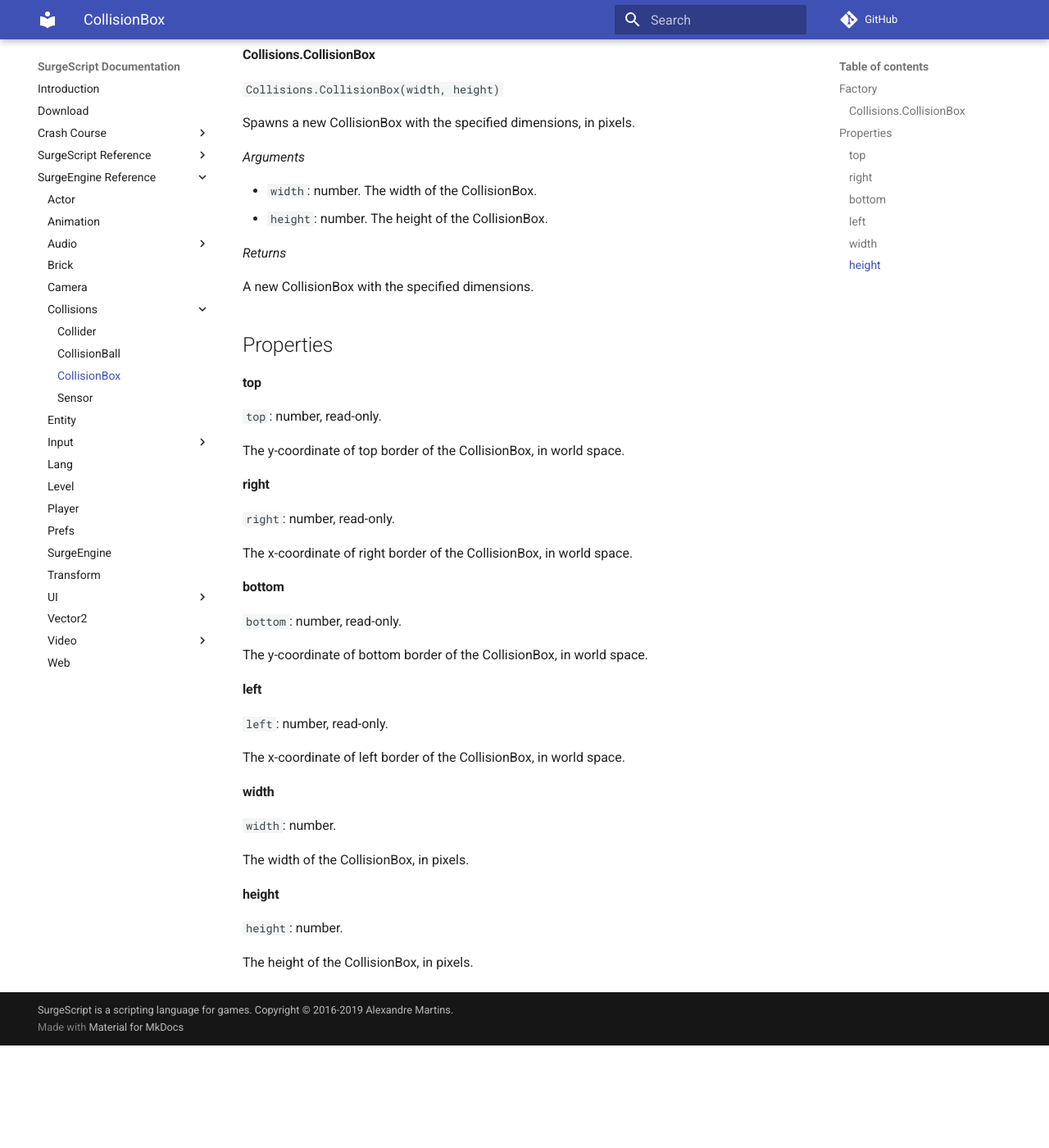
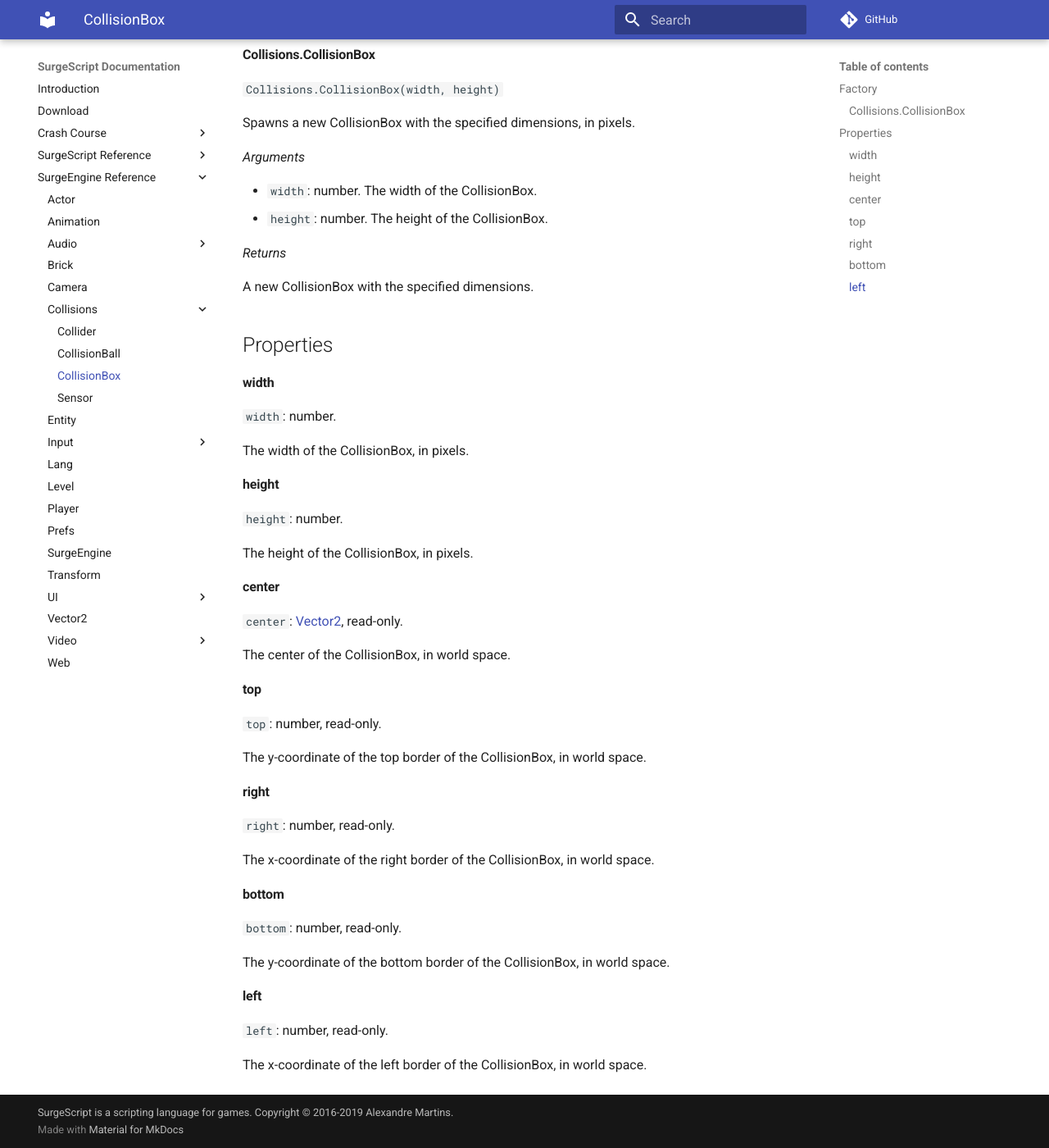
Before and after one commit to alemart/surgescript, an MkDocs documentation site: the page built from docs/engine/collisionbox.md, in a window 1280 px wide and 1400 px high, scrolled down 689 px. Shown: the whole window at 82% size. Built offline with MkDocs 1.6.1 and Material for MkDocs 9.7.7, drawn with Linux system fonts in a browser that asks for light colours; comment, search, counter and statistics services are not loaded; before the commit the page ends 1964 px from its top, so only the background shows below that; some of the changed lines change nothing that is shown.

Commit message:
Documented property: CollisionBox.center

```diff
--- a/docs/engine/collisionbox.md
+++ b/docs/engine/collisionbox.md
@@ -47,30 +47,6 @@ A new CollisionBox with the specified dimensions.
 Properties
 ----------
 
-#### top
-
-`top`: number, read-only.
-
-The y-coordinate of top border of the CollisionBox, in world space.
-
-#### right
-
-`right`: number, read-only.
-
-The x-coordinate of right border of the CollisionBox, in world space.
-
-#### bottom
-
-`bottom`: number, read-only.
-
-The y-coordinate of bottom border of the CollisionBox, in world space.
-
-#### left
-
-`left`: number, read-only.
-
-The x-coordinate of left border of the CollisionBox, in world space.
-
 #### width
 
 `width`: number.
@@ -82,3 +58,33 @@ The width of the CollisionBox, in pixels.
 `height`: number.
 
 The height of the CollisionBox, in pixels.
+
+#### center
+
+`center`: [Vector2](/engine/vector2), read-only.
+
+The center of the CollisionBox, in world space.
+
+#### top
+
+`top`: number, read-only.
+
+The y-coordinate of the top border of the CollisionBox, in world space.
+
+#### right
+
+`right`: number, read-only.
+
+The x-coordinate of the right border of the CollisionBox, in world space.
+
+#### bottom
+
+`bottom`: number, read-only.
+
+The y-coordinate of the bottom border of the CollisionBox, in world space.
+
+#### left
+
+`left`: number, read-only.
+
+The x-coordinate of the left border of the CollisionBox, in world space.
```
